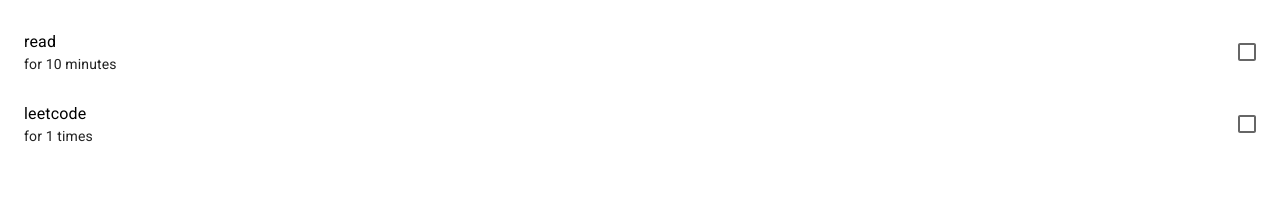
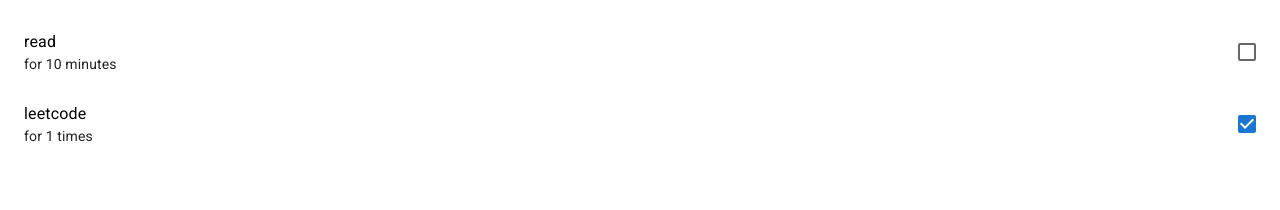
Before and after one commit to xavier-kong/atomic, a React (Create React App) app in the folder client/: page / in a window 1280 px wide. Shown: the top 210 px of the page. Built offline with nearby package versions, Linux system fonts and the light colour scheme.

Commit message:
refactoring daily tracker single and single habit interface

```diff
--- a/client/src/App.tsx
+++ b/client/src/App.tsx
@@ -1,23 +1,26 @@
 import React from 'react';
 import DailyTracker from './components/DailyTracker';
 
-interface Habit {
+interface SingleHabit {
     name: string; // e.g. reading
     description?: string; // e.g. Read a book
     amount: number; // 30
     unit: string; // minutes, times
+    done: boolean;
 }
 
-const habits: Habit[] = [
+const habits: SingleHabit[] = [
     {
         name: 'read',
         amount: 10,
         unit: 'minutes',
+        done: false,
     },
     {
         name: 'leetcode',
         amount: 1,
         unit: 'times',
+        done: true,
     },
 ];
 
--- a/client/src/components/DailyTracker.tsx
+++ b/client/src/components/DailyTracker.tsx
@@ -1,59 +1,18 @@
 import * as React from 'react';
 import List from '@mui/material/List';
-import ListItem from '@mui/material/ListItem';
-// import ListItemButton from '@mui/material/ListItemButton';
-import ListItemText from '@mui/material/ListItemText';
-// import ListItemAvatar from '@mui/material/ListItemAvatar';
-import Checkbox from '@mui/material/Checkbox';
-// import Avatar from '@mui/material/Avatar';
-import Typography from '@mui/material/Typography';
+import SingleHabit from '../types/SingleHabit';
+import DailyTrackerSingle from './DailyTrackerSingle';
 
 interface Habits {
     habits: SingleHabit[];
 }
 
-interface SingleHabit {
-    name: string; // e.g. reading
-    description?: string; // e.g. Read a book
-    amount: number; // 30
-    unit: string; // minutes, times
-}
-
 const DailyTracker = ({ habits }: Habits) => (
     <List>
         {habits.map((habit) => (
-            <ListItem
-                secondaryAction={
-                    <Checkbox
-                        edge="end"
-                        // onChange={handleToggle(value)}
-                        // checked={checked.indexOf(value) !== -1}
-                        // inputProps={{ 'aria-labelledby': labelId }}
-                    />
-                }
-            >
-                <ListItemText
-                    primary={habit.name}
-                    secondary={
-                        <Typography
-                            sx={{ display: 'inline' }}
-                            component="span"
-                            variant="body2"
-                            color="text.primary"
-                        >
-                            {`for ${habit.amount} ${habit.unit}`}
-                        </Typography>
-                    }
-                />
-            </ListItem>
+            <DailyTrackerSingle {...habit} />
         ))}
     </List>
 );
 
 export default DailyTracker;
-
-/*
-
-
-
-*/
--- /dev/null
+++ b/client/src/components/DailyTrackerSingle.tsx
@@ -0,0 +1,44 @@
+import * as React from 'react';
+import ListItem from '@mui/material/ListItem';
+import ListItemText from '@mui/material/ListItemText';
+import Checkbox from '@mui/material/Checkbox';
+import Typography from '@mui/material/Typography';
+import SingleHabit from '../types/SingleHabit';
+
+const DailyTrackerSingle = (habit: SingleHabit) => {
+    const { name, amount, unit, done } = habit;
+    const [checked, setChecked] = React.useState(done);
+
+    const handleToggle = () => {
+        const newChecked = !checked;
+        setChecked(newChecked);
+    };
+
+    return (
+        <ListItem
+            secondaryAction={
+                <Checkbox
+                    edge="end"
+                    onChange={handleToggle}
+                    checked={checked}
+                />
+            }
+        >
+            <ListItemText
+                primary={name}
+                secondary={
+                    <Typography
+                        sx={{ display: 'inline' }}
+                        component="span"
+                        variant="body2"
+                        color="text.primary"
+                    >
+                        {`for ${amount} ${unit}`}
+                    </Typography>
+                }
+            />
+        </ListItem>
+    );
+};
+
+export default DailyTrackerSingle;
--- /dev/null
+++ b/client/src/types/SingleHabit.ts
@@ -0,0 +1,7 @@
+export default interface SingleHabit {
+    name: string; // e.g. reading
+    description?: string; // e.g. Read a book
+    amount: number; // 30
+    unit: string; // minutes, times
+    done: boolean;
+}
```
Also changed, not shown: client/.eslintrc.json.
